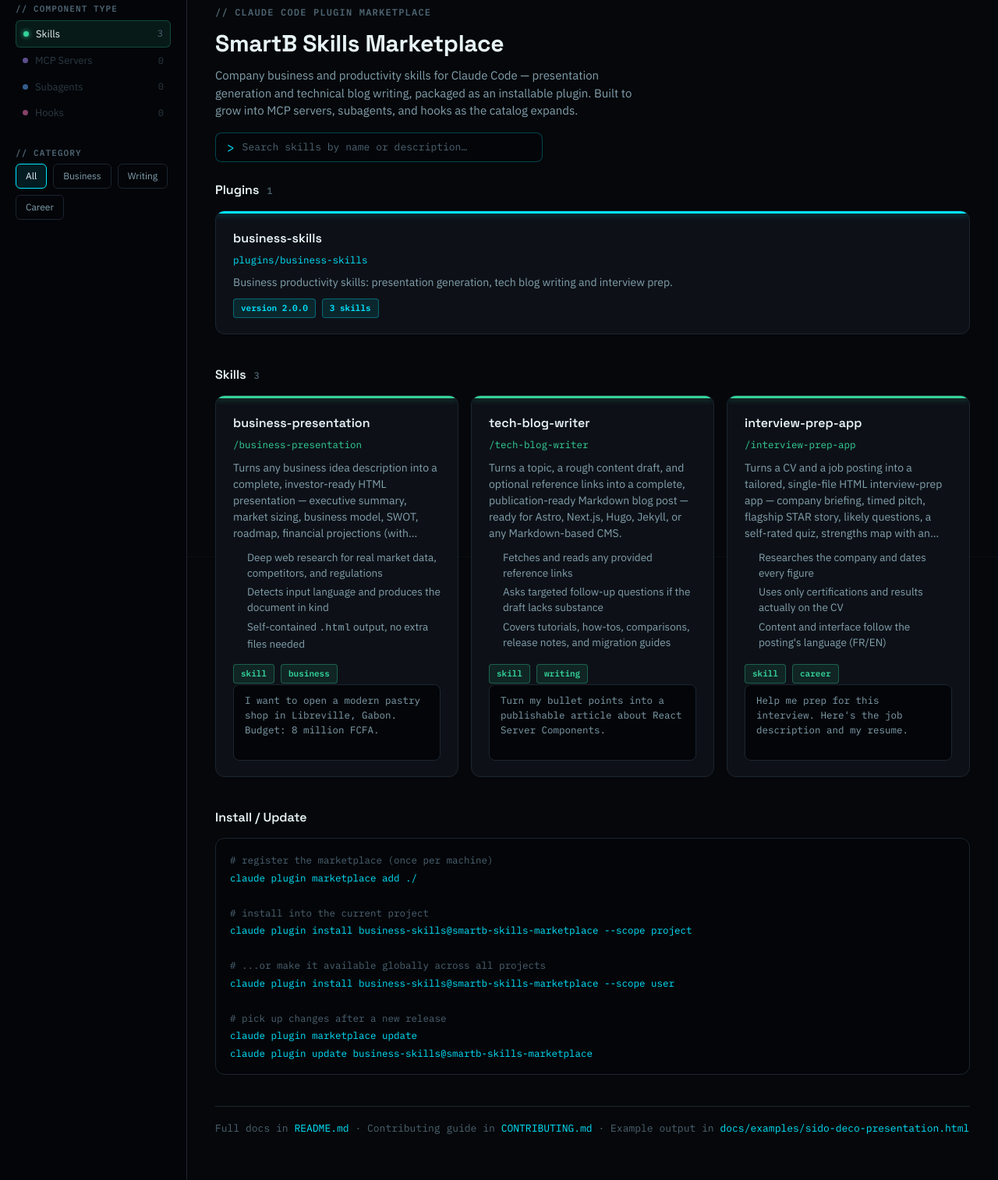
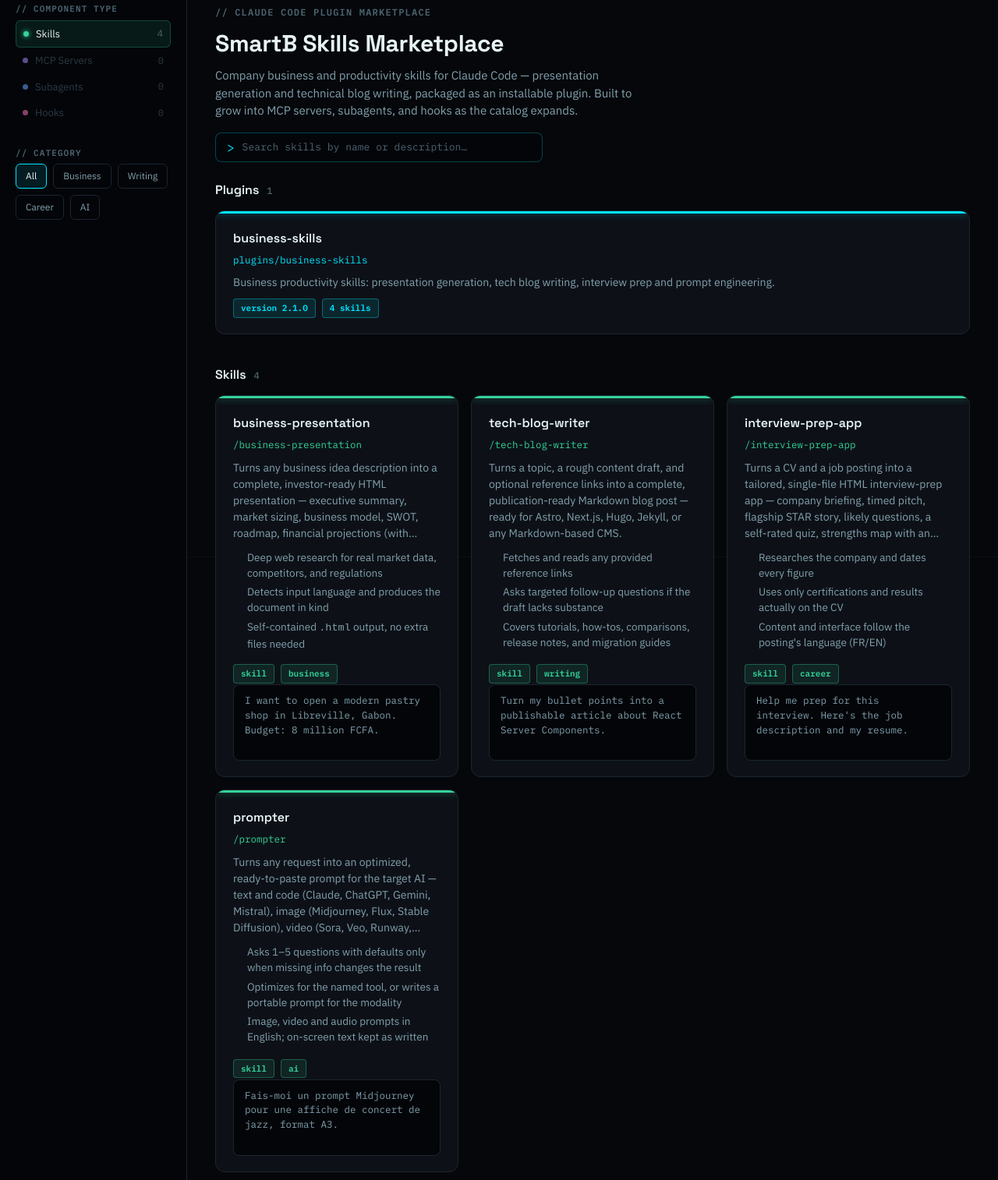
Before and after one commit to mikamboo/agent-skills, a plain HTML site: page docs/index.html in a window 1280 px wide. Shown: the part 86-1600 px from the top of the page at 78% size. Drawn offline with Linux system fonts and the light colour scheme; files whose address does not match are found by name.

Commit message:
feat(business-skills): add prompter skill (v2.1.0)
Adds the `prompter` skill: turns any request into an optimized,
ready-to-paste prompt for text/code, image, video or audio AIs.
SKILL.md holds the process and output format; per-modality rules
live in references/ and are read on demand.

- Register skill in plugin.json, bump version 2.0.0 -> 2.1.0
- Document in README.md and docs/index.html (new "AI" category)
- Update marketplace and CLAUDE.md descriptions

Co-Authored-By: Claude Opus 5.5 <noreply@anthropic.com>
Claude-Session: https://claude.ai/code/session_01R4T6wbJEUV4nL9dnsoHUY6

```diff
--- a/docs/index.html
+++ b/docs/index.html
@@ -253,7 +253,7 @@
         <div class="sidebar-label">// Component type</div>
         <div class="filter-row enabled">
           <span class="filter-left"><span class="filter-dot" style="background: var(--skill); box-shadow: 0 0 6px var(--skill);"></span>Skills</span>
-          <span class="filter-count" id="skill-count-filter">3</span>
+          <span class="filter-count" id="skill-count-filter">4</span>
         </div>
         <div class="filter-row disabled">
           <span class="filter-left"><span class="filter-dot" style="background: #a78bfa;"></span>MCP Servers</span>
@@ -276,6 +276,7 @@
           <span class="chip" data-category="business">Business</span>
           <span class="chip" data-category="writing">Writing</span>
           <span class="chip" data-category="career">Career</span>
+          <span class="chip" data-category="ai">AI</span>
         </div>
       </div>
     </aside>
@@ -299,17 +300,17 @@
           <div class="card-body">
             <h3>business-skills</h3>
             <div class="trigger">plugins/business-skills</div>
-            <p>Business productivity skills: presentation generation, tech blog writing and interview prep.</p>
+            <p>Business productivity skills: presentation generation, tech blog writing, interview prep and prompt engineering.</p>
             <div class="badge-row">
-              <span class="badge accent" id="plugin-version">version 2.0.0</span>
-              <span class="badge accent" id="plugin-skill-count">3 skills</span>
+              <span class="badge accent" id="plugin-version">version 2.1.0</span>
+              <span class="badge accent" id="plugin-skill-count">4 skills</span>
             </div>
           </div>
         </div>
       </section>
 
       <section id="skills">
-        <h2>Skills <span class="count" id="skill-count">3</span></h2>
+        <h2>Skills <span class="count" id="skill-count">4</span></h2>
 
         <div class="skills-grid" id="skills-grid">
           <div class="card skill-card" data-name="business-presentation" data-desc="Turns any business idea description into a complete, investor-ready HTML presentation" data-category="business">
@@ -363,6 +364,24 @@
               </ul>
               <div class="badge-row"><span class="badge">skill</span><span class="badge">career</span></div>
               <div class="example">Help me prep for this interview. Here's the job description and my resume.</div>
+            </div>
+          </div>
+
+          <div class="card skill-card" data-name="prompter" data-desc="Turns any request into an optimized, ready-to-paste prompt for text, code, image, video or audio AIs" data-category="ai">
+            <div class="card-strip skill"></div>
+            <div class="card-body">
+              <h3>prompter</h3>
+              <div class="trigger">/prompter</div>
+              <p>Turns any request into an optimized, ready-to-paste prompt for the target AI — text and
+                code (Claude, ChatGPT, Gemini, Mistral), image (Midjourney, Flux, Stable Diffusion), video
+                (Sora, Veo, Runway, Kling) or audio (Suno, ElevenLabs). Writes the prompt, never the result.</p>
+              <ul>
+                <li>Asks 1–5 questions with defaults only when missing info changes the result</li>
+                <li>Optimizes for the named tool, or writes a portable prompt for the modality</li>
+                <li>Image, video and audio prompts in English; on-screen text kept as written</li>
+              </ul>
+              <div class="badge-row"><span class="badge">skill</span><span class="badge">ai</span></div>
+              <div class="example">Fais-moi un prompt Midjourney pour une affiche de concert de jazz, format A3.</div>
             </div>
           </div>
         </div>
```
Also changed, not shown: .claude-plugin/marketplace.json, plugins/business-skills/.claude-plugin/plugin.json, 7 other files.
